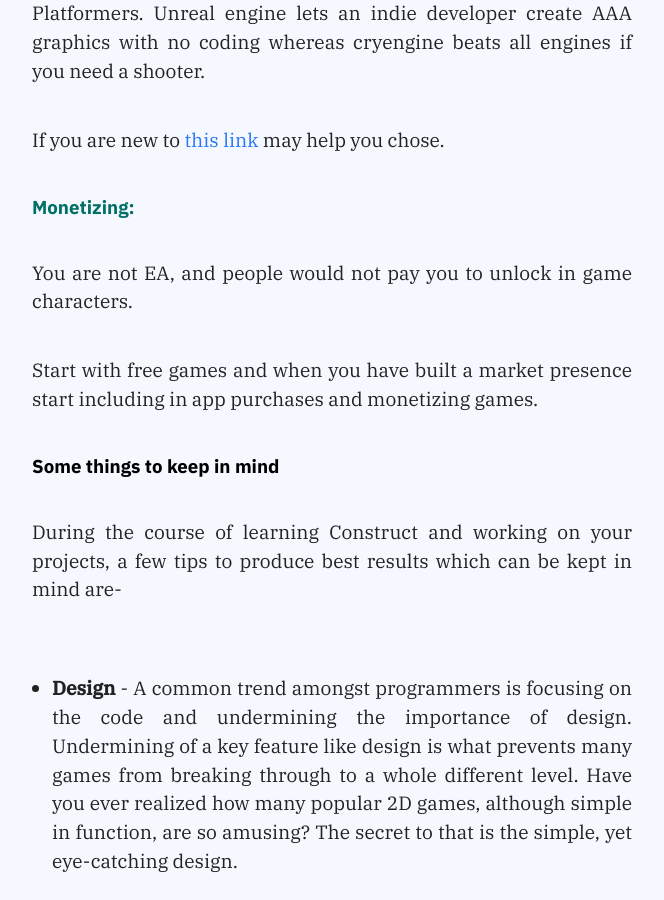
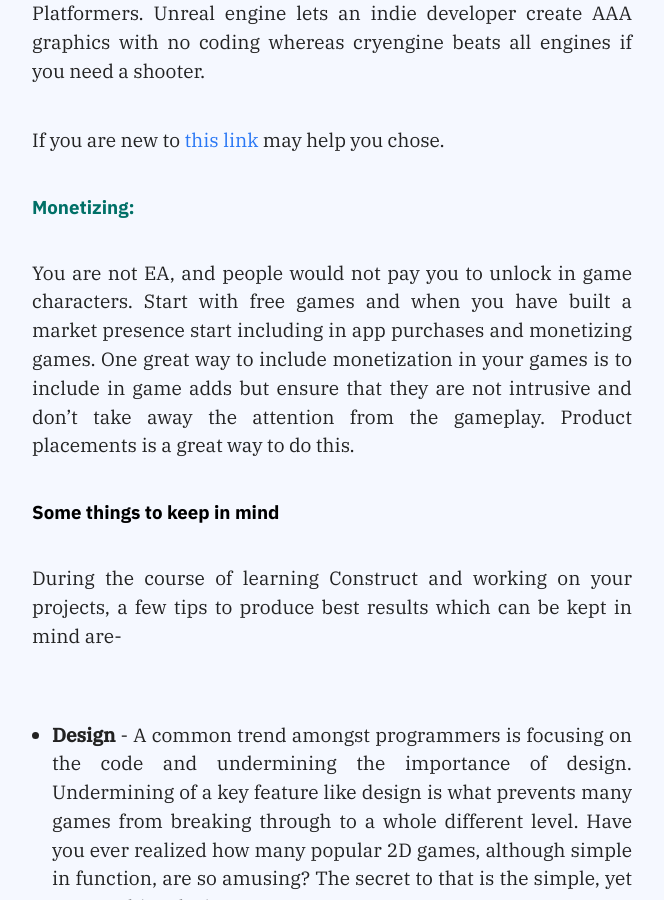
Before and after one commit to exunclan/resources, a Jekyll site: the page built from _posts/2019-05-25-gamedev.md, in a window 1280 px wide and 900 px high, scrolled down 1254 px. Shown: the whole window, without its empty margins (308-972 px from the left). Built offline with Jekyll 4.4.1, drawn with Linux system fonts in a browser that asks for light colours; some of the changed text lies outside the part shown.

Commit message:
Update 2019-05-25-gamedev.md

```diff
--- a/_posts/2019-05-25-gamedev.md
+++ b/_posts/2019-05-25-gamedev.md
@@ -28,8 +28,7 @@ If you are new to [this link](https://www.websitetooltester.com/en/blog/best-gam
 ### <font color="rgb(67,67,67)">Monetizing:</font>
 
 You are not EA, and people would not pay you to unlock in game characters.
-
-Start with free games and when you have built a market presence start including in app purchases and monetizing games.
+Start with free games and when you have built a market presence start including in app purchases and monetizing games. One great way to include monetization in your games is to include in game adds but ensure that they are not intrusive and don't take away the attention from the gameplay. Product placements is a great way to do this.
 
 ### Some things to keep in mind
 
@@ -39,9 +38,10 @@ During the course of learning Construct and working on your projects, a few tips
 
 * **Precision** - During the development of any project, simple or complicated, precision and awareness are the secret ingredients to success. If one slacks off during the building of the game, a bug which appears during testing may prove to be abstruse, simply as the person will have no idea as to what could have caused it. Moreover, presenting of a low-quality project which lacks uniformity among objects and proper positioning is highly embarrassing. These seemingly minute details can make or break your project.
 
-- **Optimal Code** - Optimal code is possibly the most important portion as it simplifies our process of creating and editing a project to the nth degree. The more optimal the code, the easier it is for us to keep track of the bugs to fix. Moreover writing optimal code also makes it more convenient to add and edit the features of our game.
+* **Optimal Code** - Optimal code is possibly the most important portion as it simplifies our process of creating and editing a project to the nth degree. The more optimal the code, the easier it is for us to keep track of the bugs to fix. Moreover writing optimal code also makes it more convenient to add and edit the features of our game.
 
-* **Cleanliness** - This is by far the most important point. Cleanliness is essential not only for your Construct project but for all the other aspects of life. Keeping your code clean makes it much easier to review by both you and others. Clean code also provides a simple way to know the purpose of each variable or function. Moreover, easy to read code helps a lot while finding bugs .
+* **Modularity** - Writing modular code allows you to reuse exisitng classes and functions in many creative ways and helps to create variations of existing objects easily. For example all the enemy types in your game can derive from a single enemy class.
+
 * **Suggestions are not criticism** - The feedback provided by the people interacting with your project should be taken in a positive manner as they will be the ones playing your game. Using the feedback from the users is a fool-proof way to improve your game.
 
 ### Some resources to help you:
```
